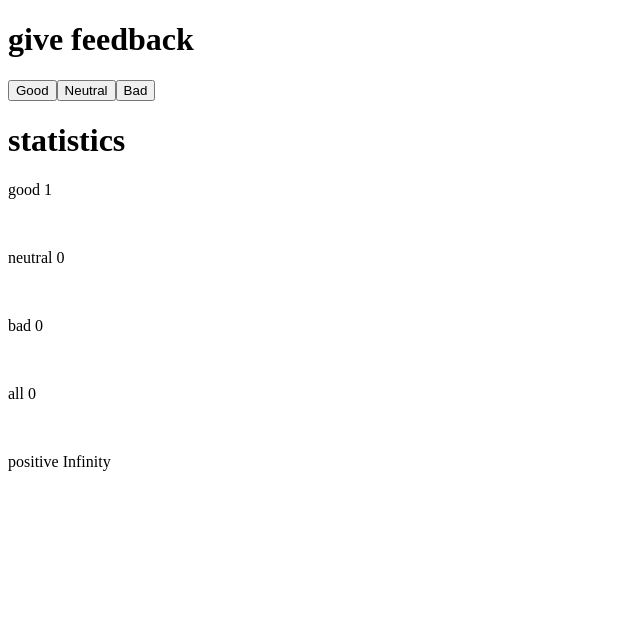
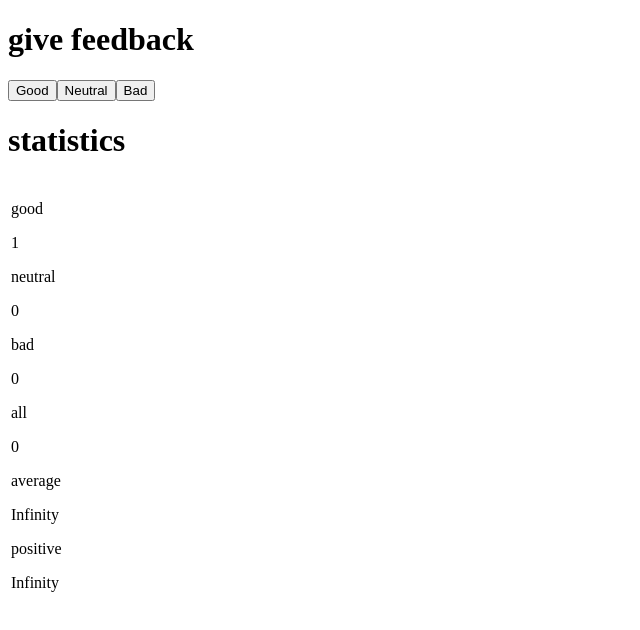
Before and after one commit to daironc78/StackOpenCursePart1, a React (Vite) app in the folder part1/: page / in a window 1280 px wide. Both pictures are taken after a click on the button "Good". Shown: the top 630 px of the page, without its empty margins (0-640 px from the left). Built offline with nearby package versions, Linux system fonts and the light colour scheme.

Commit message:
1.11 incompleto

```diff
--- a/part1/src/App.jsx
+++ b/part1/src/App.jsx
@@ -7,24 +7,35 @@ const StatisticLine = (props) => {
   return(
     <div>
       <p>{props.text} {props.value}</p>
-      <br />
+
     </div>
   )
 
 }
 
-const Statistics = ({ good, neutral, bad, all, positiveResult}) => {
+const Statistics = ({ good, neutral, bad, all, average, positiveResult}) => {
 
 
     return(
-      <div>
-        <StatisticLine text="good" value={good}/>
-        <StatisticLine text="neutral" value={neutral}/>
-        <StatisticLine text="bad" value={bad}/>
-        <StatisticLine text="all" value={all}/>
-        <StatisticLine text="positive" value={positiveResult}/>
-        <br />
-      </div>
+
+        <table>
+        <tbody>
+        <tr>
+        <td>
+        <div>
+        <StatisticLine text="good" />                                       <StatisticLine value={good}/>
+        <StatisticLine text="neutral" />                     <StatisticLine value={neutral}/>
+        <StatisticLine text="bad" />                             <StatisticLine value={bad}/>
+        <StatisticLine text="all" />               <StatisticLine value={all}/>
+        <StatisticLine text="average" />                         <StatisticLine value={average}/>
+        <StatisticLine text="positive" />             <StatisticLine value={positiveResult}/>
+        </div>
+        </td>
+        </tr>
+        </tbody>
+
+        </table>
+
     )
   }
 
@@ -62,6 +73,8 @@ const App = () => {
 
   const positiveResult = good / all * 100;
 
+  const average = good / all;
+
   const History = () => {
     if ((good === 0) && (neutral === 0) && (bad === 0)) {
       return (
@@ -78,6 +91,7 @@ const App = () => {
         neutral={neutral}
         bad={bad}
         all={all}
+        average={average}
         positiveResult={positiveResult}/>
       </div>
     )
```
